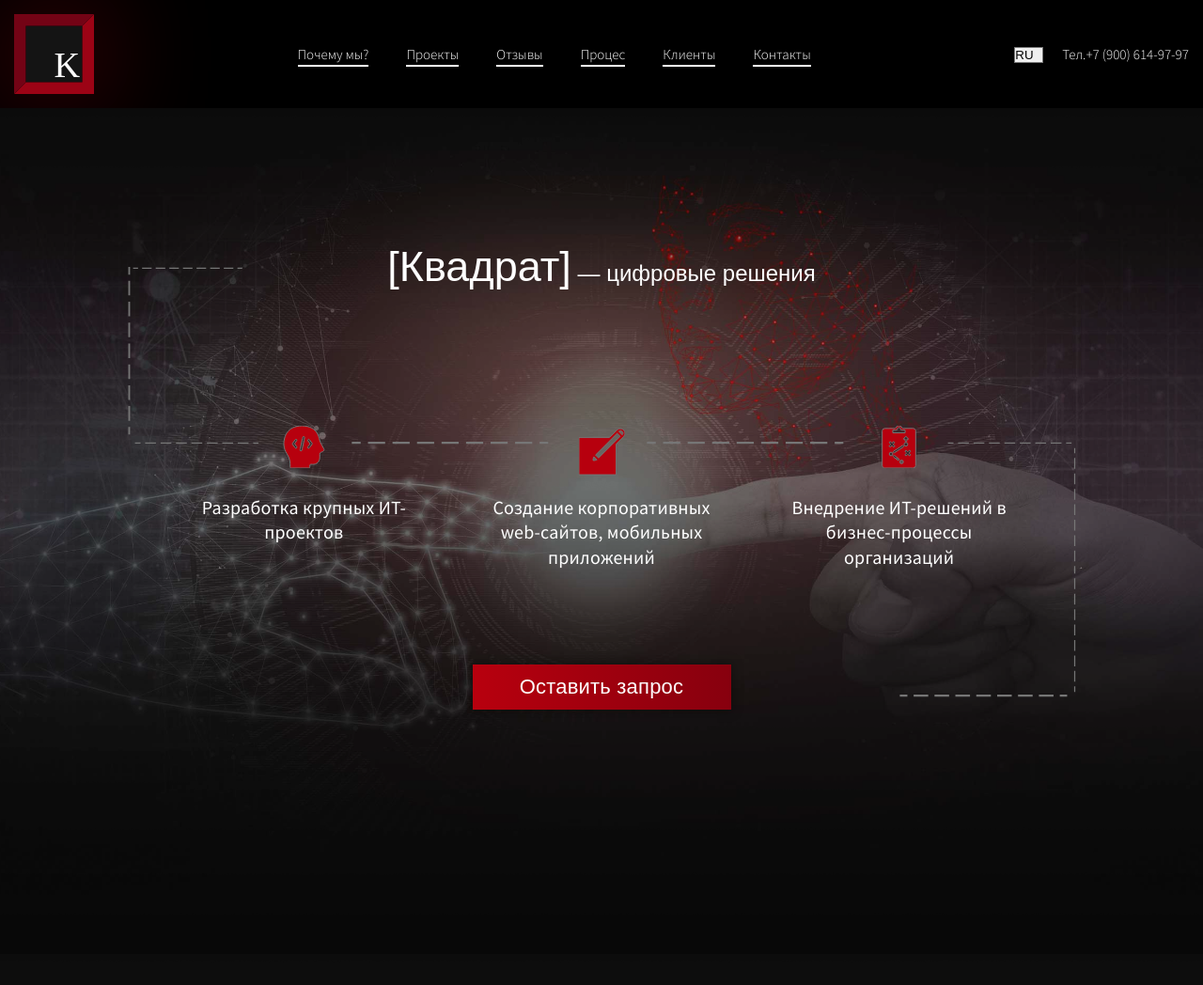
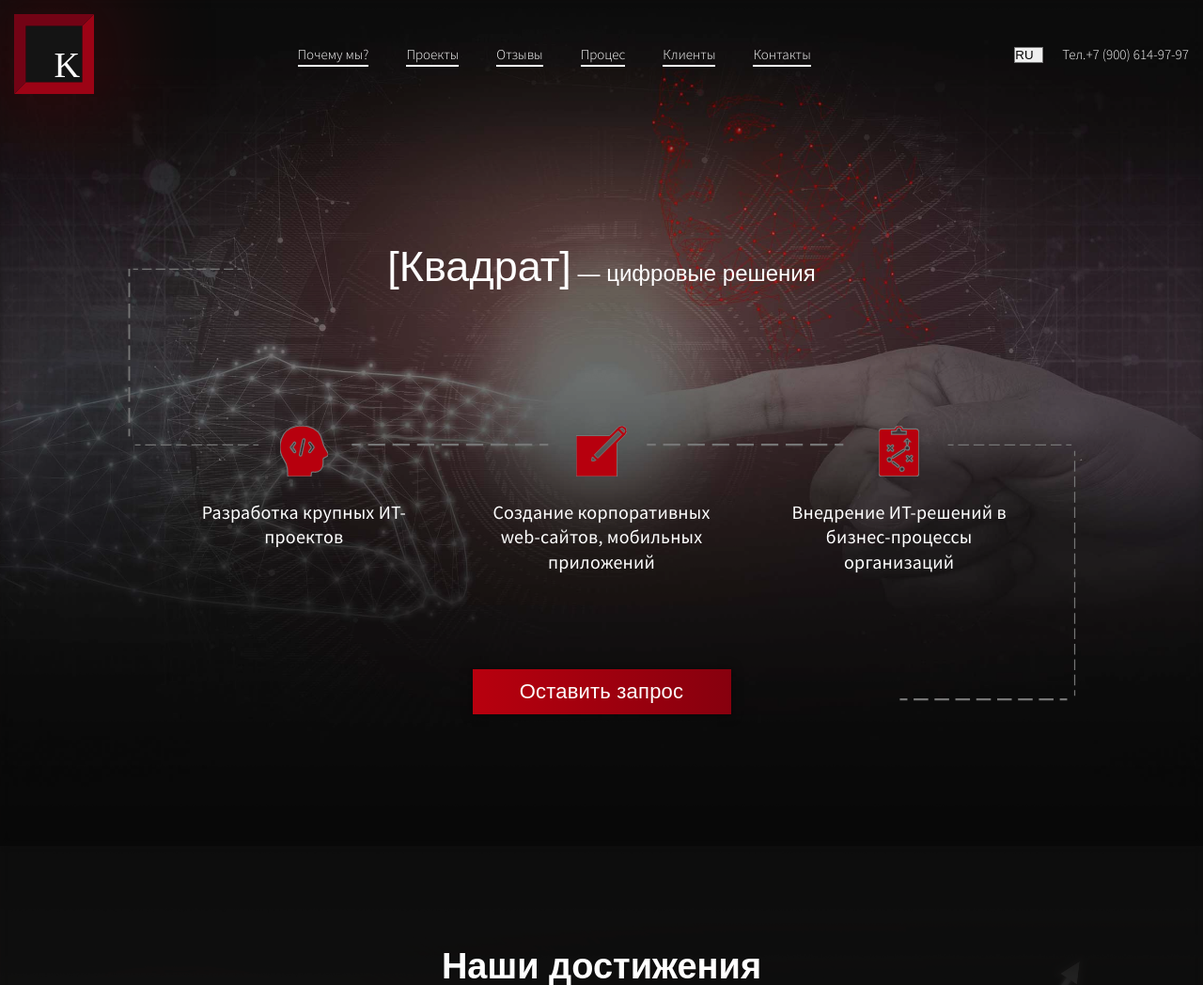
Before and after one commit to KhrystynaRypetska/KhrystynaRypetska.github.io, a PHP site: page / in a window 1280 px wide. Shown: the top 1048 px of the page at 94% size. Run offline with PHP 8.4, Linux system fonts and the light colour scheme; some web fonts are replaced.

Commit message:
background and menu in banner

```diff
--- a/matin/lending_1/app/assets/_src/scss/blocks/_banner.scss
+++ b/matin/lending_1/app/assets/_src/scss/blocks/_banner.scss
@@ -215,14 +215,14 @@
 
       width: 100%;
 
-      padding: 10px;
+      padding: 10px 0;
     }
   }
 
   &__img {
-    max-width: 49px;
-    width: 100%;
-    height: 49px;
+    max-width: 54px;
+    //width: 100%;
+    height: 54px;
     flex-shrink: 0;
 
     margin-bottom: 25px;
@@ -232,6 +232,7 @@
 
     svg {
       width: 100%;
+      height: 100%;
     }
   }
 }
--- a/matin/lending_1/app/assets/_src/scss/components/_sections.scss
+++ b/matin/lending_1/app/assets/_src/scss/components/_sections.scss
@@ -2,6 +2,8 @@
   padding: 100px 0;
 
   z-index: 2;
+
+  box-shadow: inset 0px 0px 10px -3px #1b1a1a;
 
   @media (max-width: 992px) {
     padding: 25px 0;
@@ -12,6 +14,7 @@
     display: block;
     position: absolute;
     background-image: url("../img/background/overlay.png");
+
     background-position: 50% 50%;
     background-size: cover;
 
@@ -47,7 +50,6 @@
     background-size: cover;
     background-position: 50% top;
 
-
   }
 
   &--about-us {
@@ -63,6 +65,7 @@
 
   &--projects {
     position: relative;
+    background-color: #141414f5;
 
     width: 100%;
   }
@@ -77,7 +80,7 @@
 
     width: 100%;
 
-    background-image: url("../img/background/reviews/reviews.png");
+    background-image: url("../img/background/reviews/reviews1.png");
     background-repeat: no-repeat;
     background-size: cover;
     background-position: 50% top;
--- a/matin/lending_1/app/assets/_src/templates/blocks/_banner.njk
+++ b/matin/lending_1/app/assets/_src/templates/blocks/_banner.njk
@@ -1,5 +1,5 @@
 <section class="section--banner section" id="banner">
-
+    {%include '../chunks/_header.njk' %}
     <div class="container">
 
         <div class="banner">{#position relative#}
--- a/matin/lending_1/app/assets/_src/templates/blocks/_process.njk
+++ b/matin/lending_1/app/assets/_src/templates/blocks/_process.njk
@@ -1,4 +1,4 @@
-<section class="section--process" id="process">
+<section class="section--process section" id="process">
     <div class="container">
         <div class="process">
             <h3 class="section__title">
--- a/matin/lending_1/app/assets/_src/templates/layouts/_layout.njk
+++ b/matin/lending_1/app/assets/_src/templates/layouts/_layout.njk
@@ -9,7 +9,7 @@
 
 <div class="main-wrapper">
 
-    {%include 'chunks/_header.njk' %}
+
 
     <main class="main">
         {%include '../blocks/_banner.njk' %}
--- a/matin/lending_1/app/assets/_src/templates/svg/banner/Razrabotka.njk
+++ b/matin/lending_1/app/assets/_src/templates/svg/banner/Razrabotka.njk
@@ -1,7 +1,7 @@
-<svg xmlns="http://www.w3.org/2000/svg" width="42.9" height="45" viewBox="0 0 42.9 45">
+<svg id="banner-icon1" xmlns="http://www.w3.org/2000/svg" width="42.9" height="45" viewBox="0 0 42.9 45">
   <defs>
     <style>
-      .a {
+      #banner-icon1 .a {
         fill: #b7000e;
       }
     </style>
--- a/matin/lending_1/app/assets/_src/templates/svg/banner/Sozdanie.njk
+++ b/matin/lending_1/app/assets/_src/templates/svg/banner/Sozdanie.njk
@@ -1,7 +1,7 @@
-<svg xmlns="http://www.w3.org/2000/svg" width="55.02" height="55" viewBox="0 0 55.02 55">
+<svg id="banner-icon2" xmlns="http://www.w3.org/2000/svg" width="55.02" height="55" viewBox="0 0 55.02 55">
   <defs>
     <style>
-      .a {
+      #banner-icon2 .a {
         fill: #b7000e;
       }
     </style>
--- a/matin/lending_1/app/assets/_src/templates/svg/banner/Vnedrenie.njk
+++ b/matin/lending_1/app/assets/_src/templates/svg/banner/Vnedrenie.njk
@@ -1,7 +1,7 @@
-<svg xmlns="http://www.w3.org/2000/svg" width="35.65" height="45" viewBox="0 0 35.65 45">
+<svg id="banner-icon3" xmlns="http://www.w3.org/2000/svg" width="35.65" height="45" viewBox="0 0 35.65 45">
   <defs>
     <style>
-      .a {
+      #banner-icon3 .a {
         fill: #b7000e;
       }
     </style>
--- a/matin/lending_1/app/assets/css/style.css
+++ b/matin/lending_1/app/assets/css/style.css
@@ -296,7 +296,7 @@ body.fixed { position: fixed; top: 0; left: 0; width: 100%; height: 100%; }
 @media (max-width: 992px) { .section__title { margin-bottom: 40px; } }
 
 /*------ import sections --------------------------------------------*/
-.section { padding: 100px 0; z-index: 2; }
+.section { padding: 100px 0; z-index: 2; -webkit-box-shadow: inset 0px 0px 10px -3px #1b1a1a; box-shadow: inset 0px 0px 10px -3px #1b1a1a; }
 
 @media (max-width: 992px) { .section { padding: 25px 0; } }
 
@@ -310,11 +310,11 @@ body.fixed { position: fixed; top: 0; left: 0; width: 100%; height: 100%; }
 
 .section--about-us { position: relative; width: 100%; background-image: url("../img/background/about-us/about-us.png"); background-repeat: no-repeat; -webkit-background-size: cover; background-size: cover; background-position: 50% top; }
 
-.section--projects { position: relative; width: 100%; }
+.section--projects { position: relative; background-color: #141414f5; width: 100%; }
 
 .section--response { position: relative; width: 100%; }
 
-.section--reviews { position: relative; width: 100%; background-image: url("../img/background/reviews/reviews.png"); background-repeat: no-repeat; -webkit-background-size: cover; background-size: cover; background-position: 50% top; }
+.section--reviews { position: relative; width: 100%; background-image: url("../img/background/reviews/reviews1.png"); background-repeat: no-repeat; -webkit-background-size: cover; background-size: cover; background-position: 50% top; }
 
 .section--process { position: relative; width: 100%; }
 
@@ -419,13 +419,13 @@ body.fixed { position: fixed; top: 0; left: 0; width: 100%; height: 100%; }
 
 .icons-block__item { display: -webkit-box; display: -webkit-flex; display: -ms-flexbox; display: flex; -webkit-box-pack: center; -webkit-justify-content: center; -ms-flex-pack: center; justify-content: center; -webkit-box-align: center; -webkit-align-items: center; -ms-flex-align: center; align-items: center; -webkit-box-orient: vertical; -webkit-box-direction: normal; -webkit-flex-direction: column; -ms-flex-direction: column; flex-direction: column; width: 80%; margin: 0 20px; }
 
-@media (max-width: 768px) { .icons-block__item { display: -webkit-box; display: -webkit-flex; display: -ms-flexbox; display: flex; -webkit-box-orient: horizontal; -webkit-box-direction: normal; -webkit-flex-direction: row; -ms-flex-direction: row; flex-direction: row; -webkit-box-align: center; -webkit-align-items: center; -ms-flex-align: center; align-items: center; -webkit-box-pack: start; -webkit-justify-content: flex-start; -ms-flex-pack: start; justify-content: flex-start; width: 100%; padding: 10px; } }
+@media (max-width: 768px) { .icons-block__item { display: -webkit-box; display: -webkit-flex; display: -ms-flexbox; display: flex; -webkit-box-orient: horizontal; -webkit-box-direction: normal; -webkit-flex-direction: row; -ms-flex-direction: row; flex-direction: row; -webkit-box-align: center; -webkit-align-items: center; -ms-flex-align: center; align-items: center; -webkit-box-pack: start; -webkit-justify-content: flex-start; -ms-flex-pack: start; justify-content: flex-start; width: 100%; padding: 10px 0; } }
 
-.icons-block__img { max-width: 49px; width: 100%; height: 49px; -webkit-flex-shrink: 0; -ms-flex-negative: 0; flex-shrink: 0; margin-bottom: 25px; }
+.icons-block__img { max-width: 54px; height: 54px; -webkit-flex-shrink: 0; -ms-flex-negative: 0; flex-shrink: 0; margin-bottom: 25px; }
 
 @media (max-width: 768px) { .icons-block__img { margin: 0; } }
 
-.icons-block__img svg { width: 100%; }
+.icons-block__img svg { width: 100%; height: 100%; }
 
 .we-do { display: -webkit-box; display: -webkit-flex; display: -ms-flexbox; display: flex; -webkit-box-orient: vertical; -webkit-box-direction: normal; -webkit-flex-direction: column; -ms-flex-direction: column; flex-direction: column; -webkit-box-pack: center; -webkit-justify-content: center; -ms-flex-pack: center; justify-content: center; }
 
--- a/matin/lending_1/app/index.html
+++ b/matin/lending_1/app/index.html
@@ -11,6 +11,8 @@
     </head>
     <body class="home-page">
         <div class="main-wrapper">
+            <main class="main">
+                <section class="section--banner section" id="banner">
                     <header>
                         <div class="container--nav">
                             <div class="header">
@@ -109,8 +111,6 @@
                             </div>
                         </div>
                     </header>
-            <main class="main">
-                <section class="section--banner section" id="banner">
                     <div class="container">
                         <div class="banner">
                             <div class="banner__lines">
@@ -350,10 +350,10 @@
                             <div class="icons-block">
                                 <div class="icons-block__item">
                                     <div class="icons-block__img">
-                                        <svg xmlns="http://www.w3.org/2000/svg" width="42.9" height="45" viewBox="0 0 42.9 45">
+                                        <svg id="banner-icon1" xmlns="http://www.w3.org/2000/svg" width="42.9" height="45" viewBox="0 0 42.9 45">
                                             <defs>
                                                 <style>
-                                                    .a {
+                                                    #banner-icon1 .a {
                                                         fill: #b7000e;
                                                     }
 
@@ -369,10 +369,10 @@
                                 </div>
                                 <div class="icons-block__item">
                                     <div class="icons-block__img">
-                                        <svg xmlns="http://www.w3.org/2000/svg" width="55.02" height="55" viewBox="0 0 55.02 55">
+                                        <svg id="banner-icon2" xmlns="http://www.w3.org/2000/svg" width="55.02" height="55" viewBox="0 0 55.02 55">
                                             <defs>
                                                 <style>
-                                                    .a {
+                                                    #banner-icon2 .a {
                                                         fill: #b7000e;
                                                     }
 
@@ -388,10 +388,10 @@
                                 </div>
                                 <div class="icons-block__item">
                                     <div class="icons-block__img">
-                                        <svg xmlns="http://www.w3.org/2000/svg" width="35.65" height="45" viewBox="0 0 35.65 45">
+                                        <svg id="banner-icon3" xmlns="http://www.w3.org/2000/svg" width="35.65" height="45" viewBox="0 0 35.65 45">
                                             <defs>
                                                 <style>
-                                                    .a {
+                                                    #banner-icon3 .a {
                                                         fill: #b7000e;
                                                     }
 
@@ -679,7 +679,7 @@
                         </div>
                     </div>
                 </section>
-                <section class="section--process" id="process">
+                <section class="section--process section" id="process">
                     <div class="container">
                         <div class="process">
                             <h3 class="section__title"> Процесс </h3>
--- a/matin/lending_1/app/svg/banner/Razrabotka.html
+++ b/matin/lending_1/app/svg/banner/Razrabotka.html
@@ -1,7 +1,7 @@
-<svg xmlns="http://www.w3.org/2000/svg" width="42.9" height="45" viewBox="0 0 42.9 45">
+<svg id="banner-icon1" xmlns="http://www.w3.org/2000/svg" width="42.9" height="45" viewBox="0 0 42.9 45">
     <defs>
         <style>
-            .a {
+            #banner-icon1 .a {
                 fill: #b7000e;
             }
 
--- a/matin/lending_1/app/svg/banner/Sozdanie.html
+++ b/matin/lending_1/app/svg/banner/Sozdanie.html
@@ -1,7 +1,7 @@
-<svg xmlns="http://www.w3.org/2000/svg" width="55.02" height="55" viewBox="0 0 55.02 55">
+<svg id="banner-icon2" xmlns="http://www.w3.org/2000/svg" width="55.02" height="55" viewBox="0 0 55.02 55">
     <defs>
         <style>
-            .a {
+            #banner-icon2 .a {
                 fill: #b7000e;
             }
 
--- a/matin/lending_1/app/svg/banner/Vnedrenie.html
+++ b/matin/lending_1/app/svg/banner/Vnedrenie.html
@@ -1,7 +1,7 @@
-<svg xmlns="http://www.w3.org/2000/svg" width="35.65" height="45" viewBox="0 0 35.65 45">
+<svg id="banner-icon3" xmlns="http://www.w3.org/2000/svg" width="35.65" height="45" viewBox="0 0 35.65 45">
     <defs>
         <style>
-            .a {
+            #banner-icon3 .a {
                 fill: #b7000e;
             }
 
```
Lines whose indentation alone changed are shown as unchanged.
